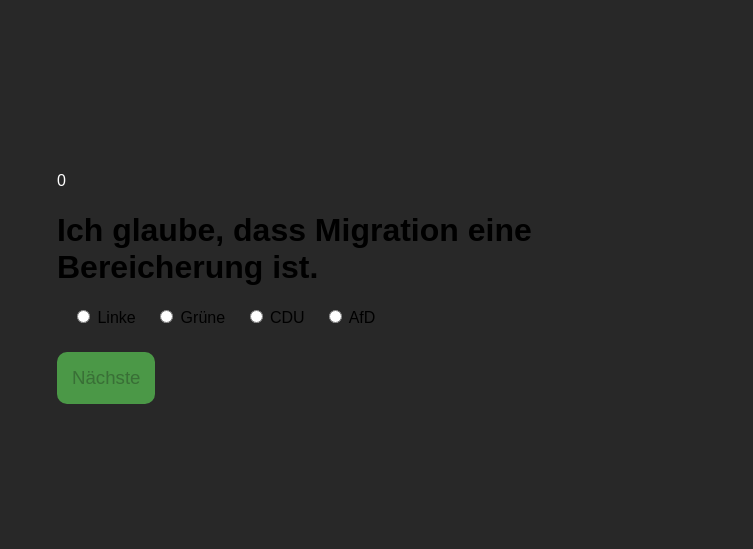
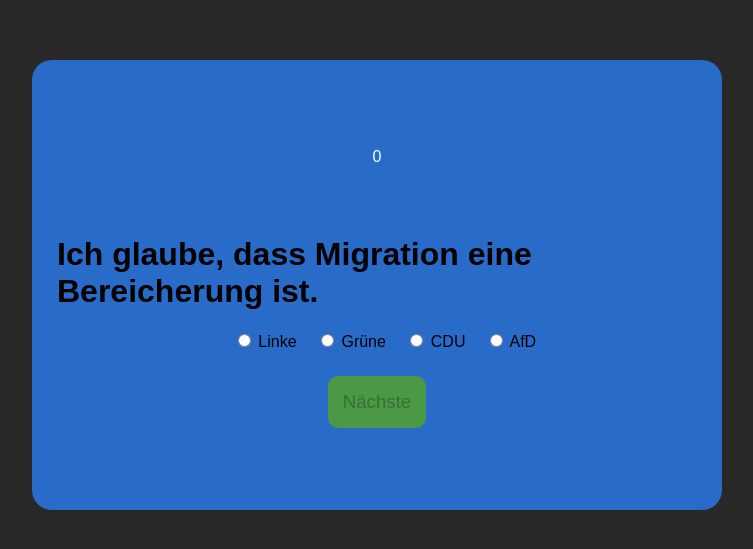
Before and after one commit to EveIsReal/political_compass, a SvelteKit app: page /1 in a window 1280 px wide. Shown: the part 115-664 px from the top of the page, without its empty margins (263-1016 px from the left). Built offline with nearby package versions, Linux system fonts and the light colour scheme.

Commit message:
fixed styling on question page

```diff
--- a/src/routes/[q_id]/+page.svelte
+++ b/src/routes/[q_id]/+page.svelte
@@ -55,6 +55,19 @@
 </div>
 
 <style>
+
+	.question {
+		background-color: rgb(40, 107, 200);
+		padding: 25px;
+		display: flex;
+		flex-direction: column;
+		justify-content: center;
+		align-items: center;
+		height: 50vh;
+		width: 100%;
+		border-radius: 20px;
+	}
+
 	.locked {
 		cursor: not-allowed;
 		background-color: rgb(75, 152, 71);
--- a/src/routes/end/+page.svelte
+++ b/src/routes/end/+page.svelte
@@ -12,6 +12,7 @@
 </a>
 
 <style>
+
     h1 {
         color: white;
     }
@@ -28,6 +29,6 @@
 		border-radius: 10px;
 		border: none;
 		cursor: pointer;
-        margin-top: 25px;
+        /* margin-top: 25px; */
     }
 </style>
```
